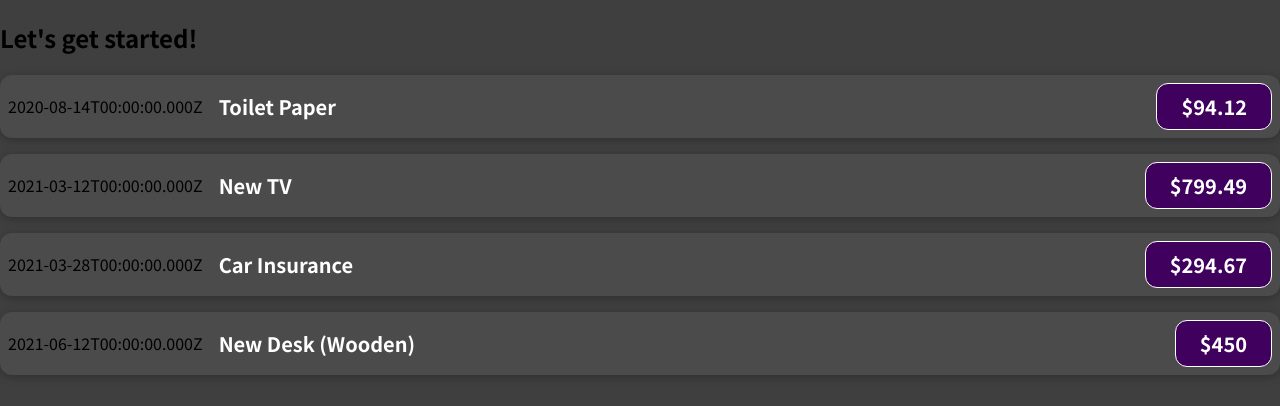
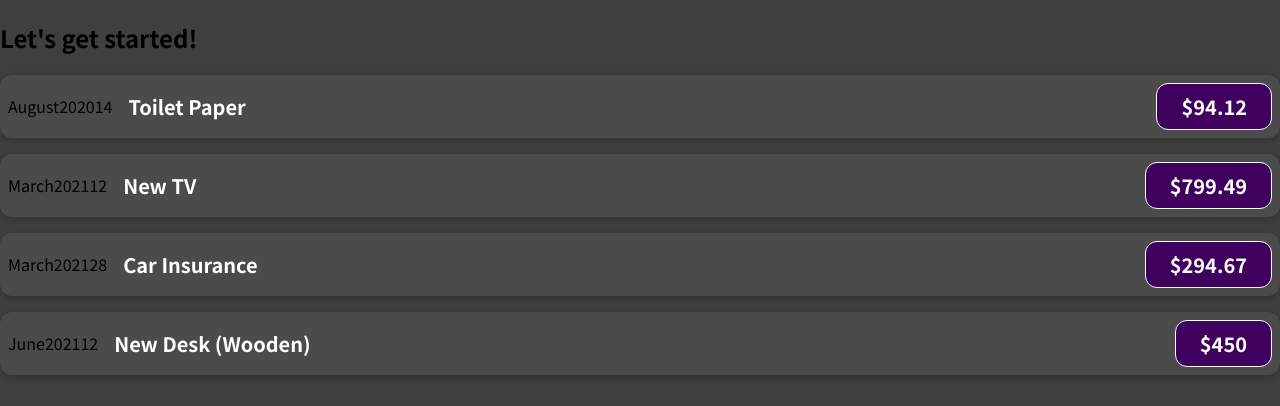
Before and after one commit to kevinniu79/ReactProject, a React (Create React App) app in the folder 01-starting-setup/01-starting-setup/: page / in a window 1280 px wide. Shown: the top 406 px of the page. Built offline with nearby package versions, Linux system fonts and the light colour scheme.

Commit message:
Fixing date formatting

```diff
--- a/01-starting-setup/01-starting-setup/src/components/ExpenseItem.js
+++ b/01-starting-setup/01-starting-setup/src/components/ExpenseItem.js
@@ -2,9 +2,14 @@ import React from "react";
 import "./ExpenseItem.css";
 function ExpenseItem(props) {
 
+    const month = props.date.toLocaleString('en-US', {month: 'long'});
+    const day = props.date.toLocaleString('en-US', {day: '2-digit'});
+    const year = props.date.getFullYear();
   return (
     <div className="expense-item">
-      <div>{props.date.toISOString()}</div>
+      <div>{month}</div>
+      <div>{year}</div>
+      <div>{day}</div>
       <div className='expense-item__description'>
         <h2>{props.title}</h2>
         <div className='expense-item__price'>${props.amount}</div>
```
Also changed, not shown: 1 other file (tests, documents, lock files or other folders).
